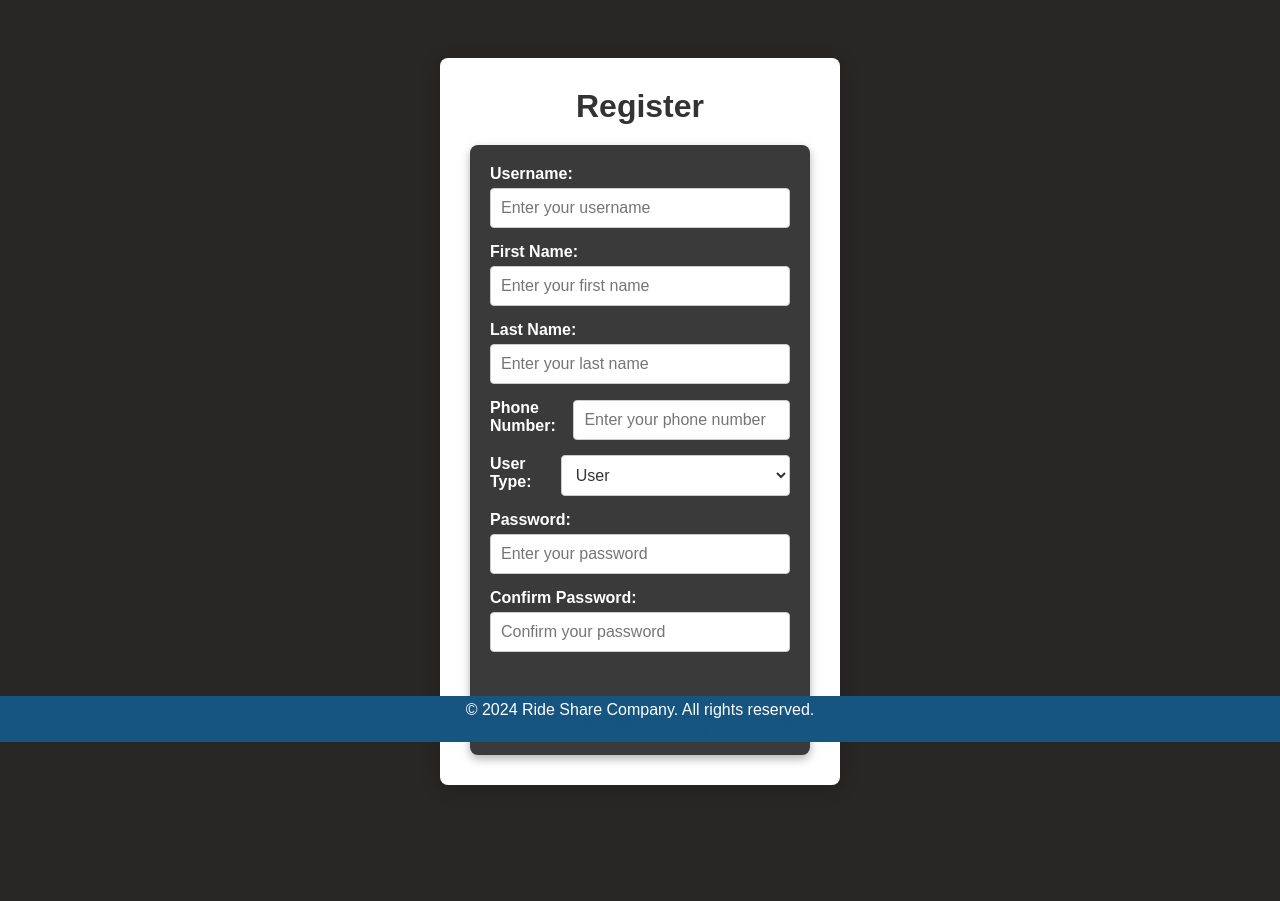
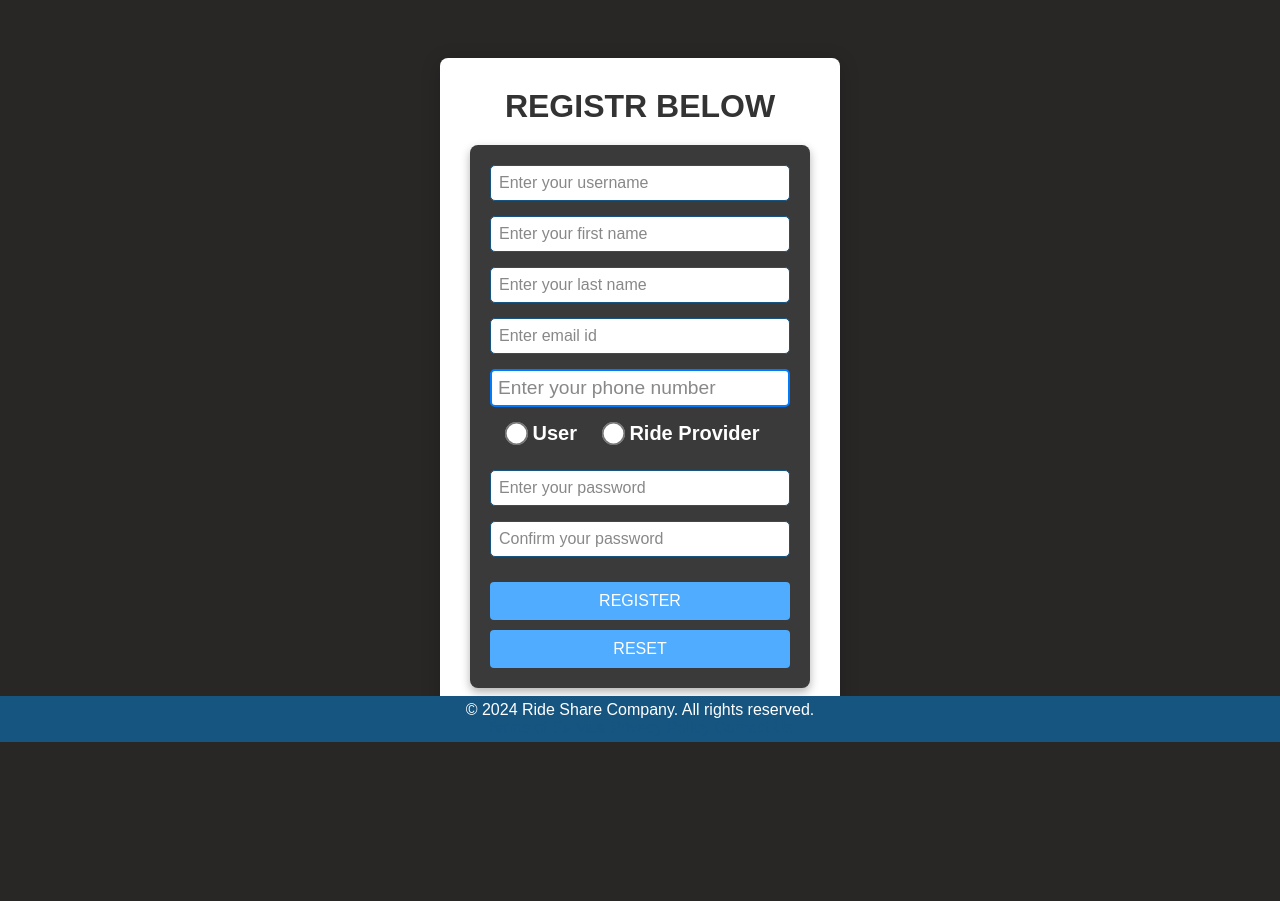
Before and after one commit to Kiran0343/ride-share, a Flask app: page /register in a window 1280 px wide. Shown: the part 58-959 px from the top of the page. After the commit the page ends 800 px from the top, so only its background shows below. Run offline with Flask 2, Linux system fonts and the light colour scheme.

```diff
--- a/app/models.py
+++ b/app/models.py
@@ -11,18 +11,20 @@ class User(UserMixin, db.Model):
     first_name = db.Column(db.String(50), nullable=False)
     last_name = db.Column(db.String(50), nullable=False)
     phone = db.Column(db.String(10), nullable=False)
+    email = db.Column(db.String(100), nullable=False)
     user_type = db.Column(db.String(20), nullable=False)
     password = db.Column(db.String(200), nullable=False)
 
     # Define a relationship with the Ride table
     rides = db.relationship('Ride', backref='user', lazy=True)
 
-    def __init__(self, username, first_name='', last_name='', phone='', user_type='', password='', id=None):
+    def __init__(self, username, first_name='', last_name='', phone='',email='', user_type='', password='', id=None):
         self.id = id
         self.username = username
         self.first_name = first_name
         self.last_name = last_name
         self.phone = phone
+        self.email = email
         self.user_type = user_type
         self.password = bcrypt.hash(password)  # Store the hashed password
 
--- a/app/routes.py
+++ b/app/routes.py
@@ -43,8 +43,7 @@ def register():
         user_type = request.form['user_type']
         password = request.form['password']
         confirm_password = request.form['confirm_password']
-        #email = request.form['email']
-        email = 'kiran.kancharla92@gmail.com'
+        email = request.form['email']
 
         # Validate password match
         if password != confirm_password:
@@ -346,7 +345,7 @@ def validate_otp():
                 phone=stored_data['phone'],
                 user_type=stored_data['user_type'],
                 password=stored_data['password'],  # Hash before saving in real case
-                #email=stored_data['email']
+                email=stored_data['email']
             )
 
             # Add and commit the new user to the database
--- a/app/static/style.css
+++ b/app/static/style.css
@@ -77,47 +77,41 @@ h1 {
     color: #333;
 }
 
-.form-group {
-    font-size: 1.4em;
+/* Input and select field styling with increased size and blue border */
+.form-group input[type="text"],
+.form-group input[type="tel"],
+.form-group input[type="password"],
+.form-group select {
+    width: 100%;
+    padding: 6px; /* Increased padding for larger input box */
+    border: 2px solid #007bff; /* Blue border */
+    border-radius: 5px;
+    background-color: #ffffff;
+    color: #f0f0f0;
+    font-size: 1.2em; /* Larger font size */
+    transition: border-color 0.3s;
 }
 
-label {
-    display: block;
-    margin-bottom: 5px;
-    font-weight: bold;
+.form-group input[type="text"]:focus,
+.form-group input[type="tel"]:focus,
+.form-group input[type="password"]:focus,
+.form-group select:focus {
+    outline: none;
+    border-color: #66b2ff; /* Lighter blue on focus */
+}
+.form-group input[type="text"],
+.form-group input[type="email"],
+.form-group input[type="password"],
+.form-group select,
+textarea {
+    color: #333; /* Set desired text color */
+    border: 1px solid #165580; /* Blue border */
+    padding: 8px;
+    font-size: 16px;
 }
 
-input[type="text"],
-input[type="tel"],
-input[type="password"] {
-    width: 100%;
-    padding: 10px;
-    font-size: 16px;
-    border: 1px solid #ccc;
-    border-radius: 4px;
-    transition: border-color 0.3s ease;
-}
-
-input[type="text"]:focus,
-input[type="tel"]:focus,
-input[type="password"]:focus {
-    border-color: #4facfe; /* Highlight border color on focus */
-}
-
-.radio-group {
-    display: flex;
-    justify-content: space-between;
-}
-
-.radio-group label {
-    font-weight: normal;
-}
-
-.form-actions {
-    display: flex;
-    justify-content: space-between; /* Space between buttons */
-    align-items: center;
-    margin-top: 20px;
+input::placeholder {
+    color: #888; /* Placeholder text color */
 }
 
 .btn {
@@ -155,8 +149,20 @@ input[type="password"]:focus {
 
 
 /* Radio Button Font Size */
-.radio-group label {
-    font-size: 24px;
+.form-group.user-type-group div {
+    margin-bottom: 10px;
+}
+
+.form-group.user-type-group input[type="radio"] {
+transform: scale(1.8);
+    margin-left: 20px; /* Space between the radio button and label */
+    margin-right: 5px;
+    accent-color: #165580; /* Custom color for radio button */
+}
+
+.form-group.user-type-group label {
+    font-size: 20px;
+    color: #fff; /* Label color */
 }
 
 /* Country Code Styling */
@@ -195,11 +201,14 @@ input[type="tel"] {
 }
 
 .user-type-group select {
-    width: 100%; /* Same width as other input fields */
-    padding: 10px;
-    font-size: 16px;
-    border: 1px solid #ccc;
-    border-radius: 4px;
+    width: 100%;
+    padding: 4px; /* Increased padding for larger input box */
+    border: 2px solid #007bff; /* Blue border */
+    border-radius: 5px;
+    background-color: #ffffff;
+    color: blue;
+    font-size: 1.2em; /* Larger font size */
+    transition: border-color 0.3s;
 }
 
 .home-container {
--- a/app/templates/register.html
+++ b/app/templates/register.html
@@ -13,6 +13,7 @@
             const phone = document.getElementById('phone').value;
             const password = document.getElementById('password').value;
             const confirmPassword = document.getElementById('confirm_password').value;
+            const email = document.getElementById('email').value;
 
             // Username cannot contain spaces
             if (/\s/.test(username)) {
@@ -43,6 +44,11 @@
                 alert("Password and Confirm Password must match.");
                 return false;
             }
+            const emailPattern = /^[a-zA-Z0-9._%+-]+@[a-zA-Z0-9.-]+\.[a-zA-Z]{2,}$/;
+            if (!emailPattern.test(email)) {
+                alert("Please enter a valid email address.");
+                return false;
+                }
 
             return true; // Form is valid
         }
@@ -94,45 +100,47 @@
 
 <main style="margin-top: 6em;margin-bottom: 6em;">
     <div class="register-container">
-        <h1>Register</h1>
+        <h1>REGISTR BELOW</h1>
         <form action="{{ url_for('main.register') }}" method="POST" onsubmit="return validateForm()">
                 <input type="hidden" name="csrf_token" value="{{ csrf_token() }}">
             <div class="form-group">
-                <label for="username">Username:</label>
                 <input type="text" id="username" name="username" placeholder="Enter your username" required>
             </div>
 
             <div class="form-group">
-                <label for="first_name">First Name:</label>
                 <input type="text" id="first_name" name="first_name" placeholder="Enter your first name" required>
             </div>
 
             <div class="form-group">
-                <label for="last_name">Last Name:</label>
                 <input type="text" id="last_name" name="last_name" placeholder="Enter your last name" required>
             </div>
 
+            <div class="form-group">
+                <input type="text" id="email" name="email" placeholder="Enter email id" required>
+            </div>
+
             <div class="form-group phone-group">
-                <label for="phone">Phone Number:</label>
                 <input type="tel" id="phone" name="phone" placeholder="Enter your phone number" required>
             </div>
 
             <!-- User Type Dropdown -->
             <div class="form-group user-type-group">
-                <label for="user_type">User Type:</label>
-                <select id="user_type" name="user_type" required>
-                    <option value="user">User</option>
-                    <option value="ride_provider">Ride Provider</option>
-                </select>
-            </div>
+    <div>
+        <input type="radio" id="user" name="user_type" value="user" required>
+        <label for="user">User</label>
+    </div>
+    <div>
+        <input type="radio" id="ride_provider" name="user_type" value="ride_provider" required>
+        <label for="ride_provider">Ride Provider</label>
+    </div>
+</div>
+
 
             <div class="form-group">
-                <label for="password">Password:</label>
                 <input type="password" id="password" name="password" placeholder="Enter your password" required>
             </div>
 
             <div class="form-group">
-                <label for="confirm_password">Confirm Password:</label>
                 <input type="password" id="confirm_password" name="confirm_password" placeholder="Confirm your password" required>
             </div>
 
```
Also changed, not shown: app/templates/otp_validation_register.html (+16 -3 lines), app/templates/profile.html (+11 -4 lines).
